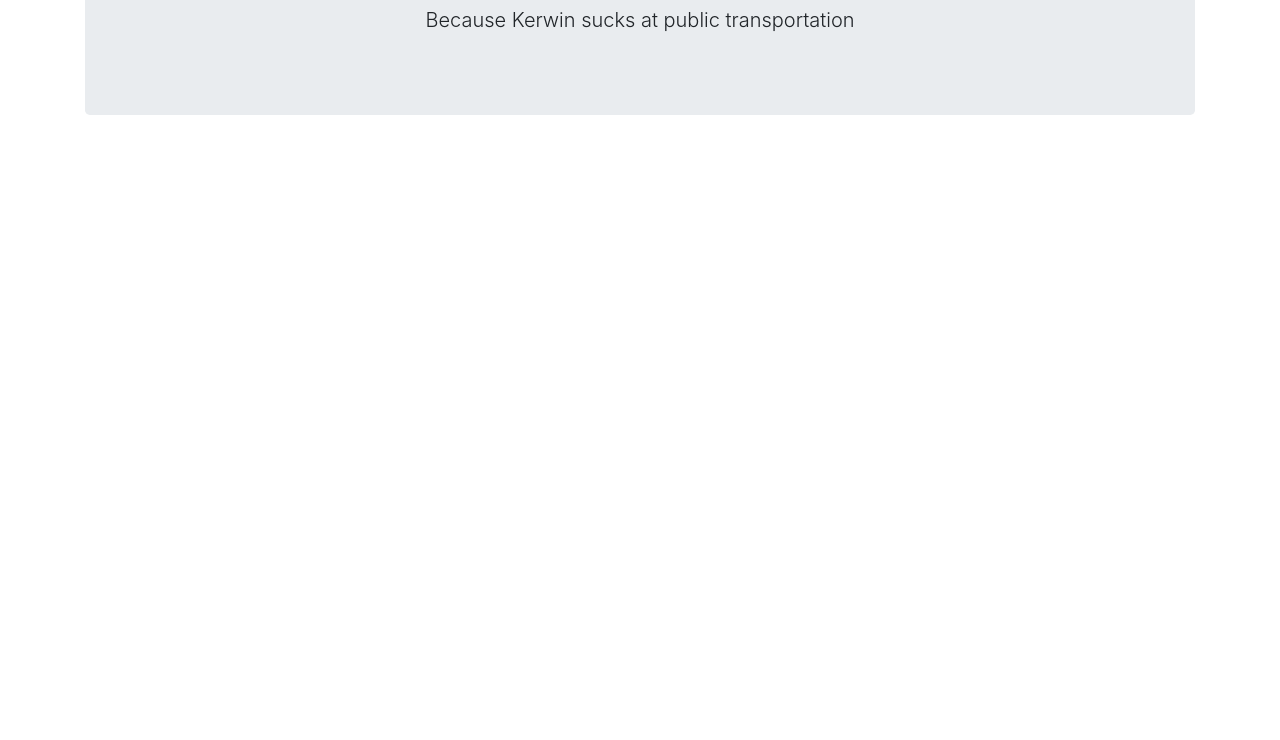
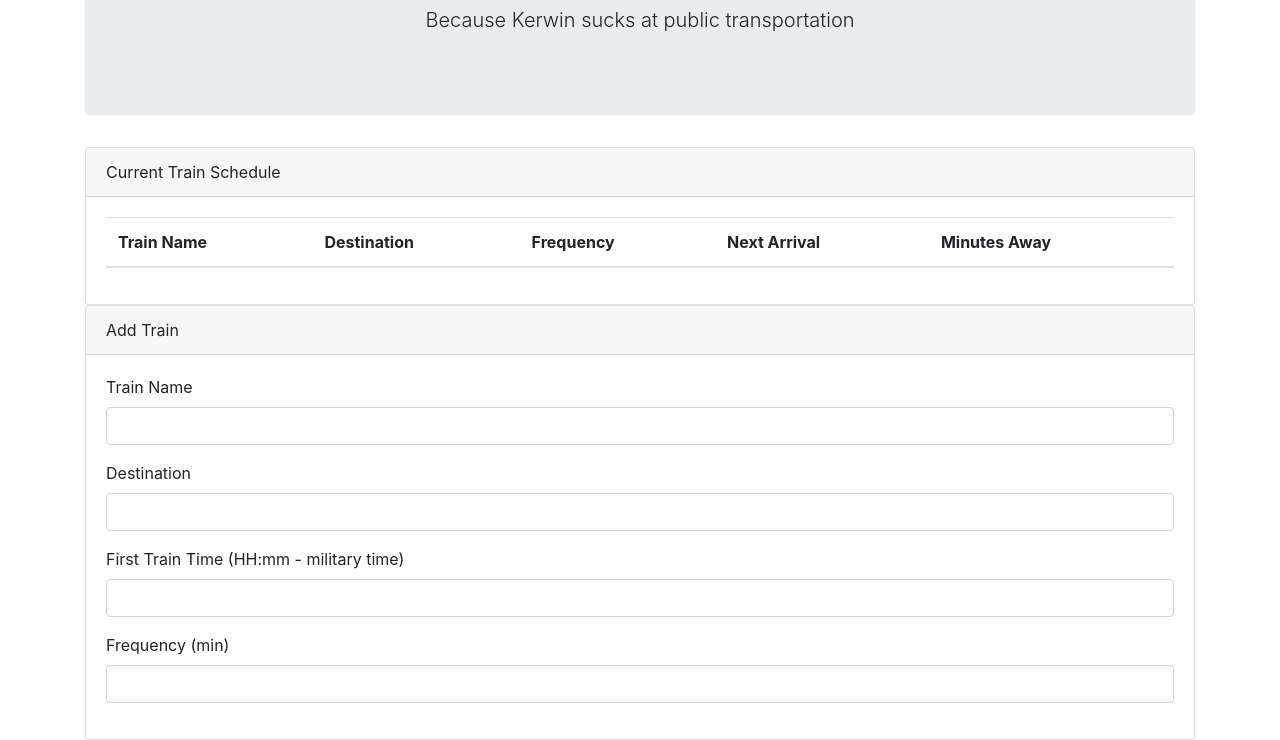
Before and after one commit to seiretsym/train_schedule, a plain HTML site: page index.html in a window 1280 px wide. Shown: the part 134-874 px from the top of the page. Before the commit the page ends 800 px from the top, so only its background shows below. Drawn offline with nearby package versions, Linux system fonts and the light colour scheme.

Commit message:
add card for current schedule and add train

```diff
--- a/index.html
+++ b/index.html
@@ -21,7 +21,56 @@
                 <p class="lead">Because Kerwin sucks at public transportation</p>
             </div>
         </div>
+        <!-- card for current train schedule -->
+        <div class="card">
+            <div class="card-header">
+                Current Train Schedule
+            </div>
+            <div class="card-body">
+                    <table class="table table-hover">
+                        <thead>
+                            <tr>
+                            <th scope="col">Train Name</th>
+                            <th scope="col">Destination</th>
+                            <th scope="col">Frequency</th>
+                            <th scope="col">Next Arrival</th>
+                            <th scope="col">Minutes Away</th>
+                            </tr>
+                        </thead>
+                        <tbody id="currentSchedule">
+                        </tbody>
+                    </table>
+            </div>
+        </div>
+            <!-- card adding a train to the schedule -->
+        <div class="card">
+            <div class="card-header">
+                Add Train
+            </div>
+            <div class="card-body">
+                <form>
+                    <div class="form-group">
+                        <label>Train Name</label>
+                        <input type="text" class="form-control" id="trainName">
+                    </div>
+                    <div class="form-group">
+                        <label>Destination</label>
+                        <input type="text" class="form-control" id="trainDestination">
+                    </div>
+                    <div class="form-group">
+                        <label>First Train Time (HH:mm - military time)</label>
+                        <input type="text" class="form-control" id="firstTrainTime">
+                    </div>
+                    <div class="form-group">
+                        <label>Frequency (min)</label>
+                        <input type="text" class="form-control" id="trainFrequency">
+                    </div>
+                </form>
+            </div>
+        </div>
       </div>
+
+
     <!-- jQuery first, then derp, then moment JS -->
     <script src="https://code.jquery.com/jquery-3.3.1.min.js"></script>
     <script src="assets/js/derp.js"></script>
```
